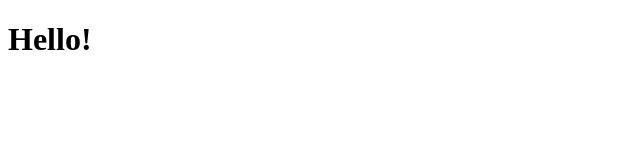
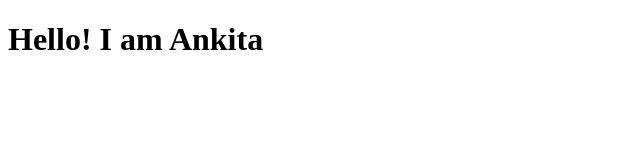
Before and after one commit to ankitadas-sketch/coursera-test, a plain HTML site: page site/index.html in a window 1280 px wide. Shown: the whole page, without its empty margins (0-640 px from the left). Drawn offline with Linux system fonts and the light colour scheme.

Commit message:
small change

```diff
--- a/site/index.html
+++ b/site/index.html
@@ -4,6 +4,6 @@
 	<title>hello coursera!</title>
 </head>
 <body>
-<h1> Hello! </h1>
+<h1> Hello! I am Ankita </h1>
 </body>
 </html>
```
